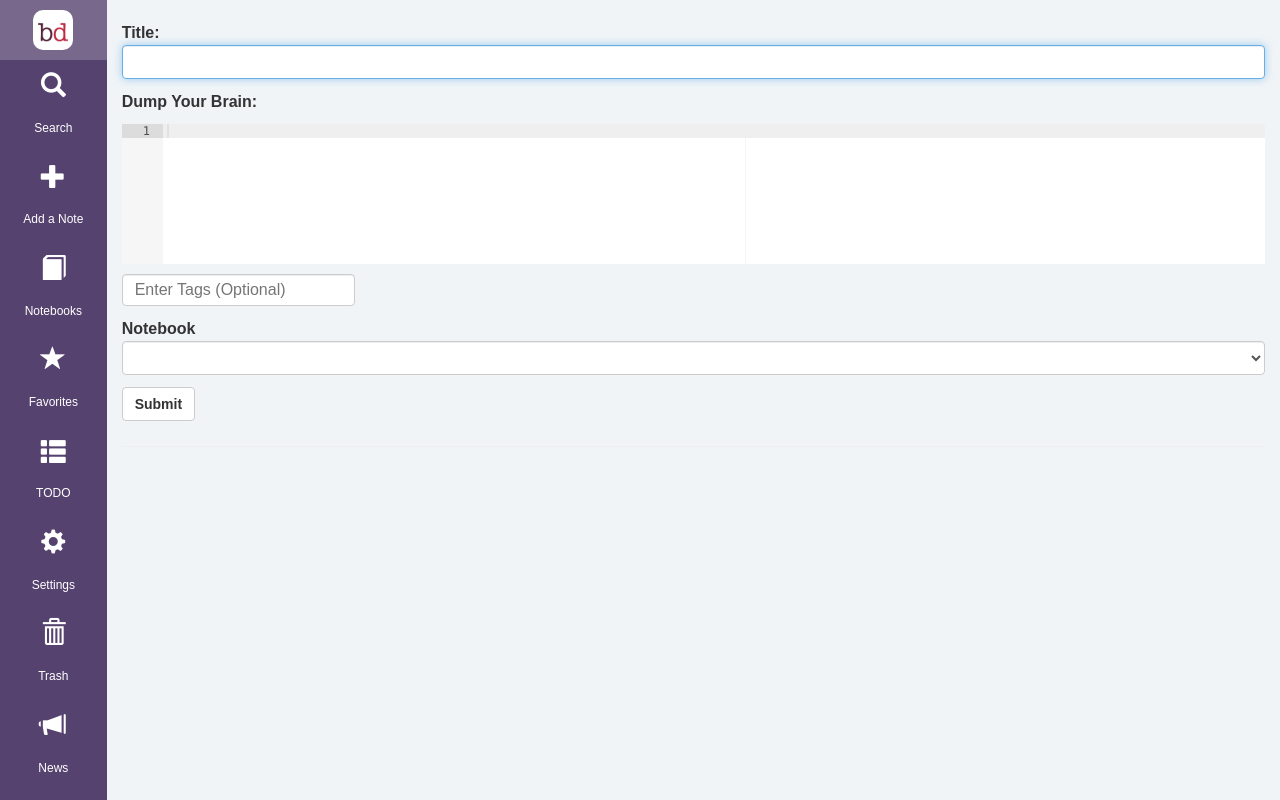
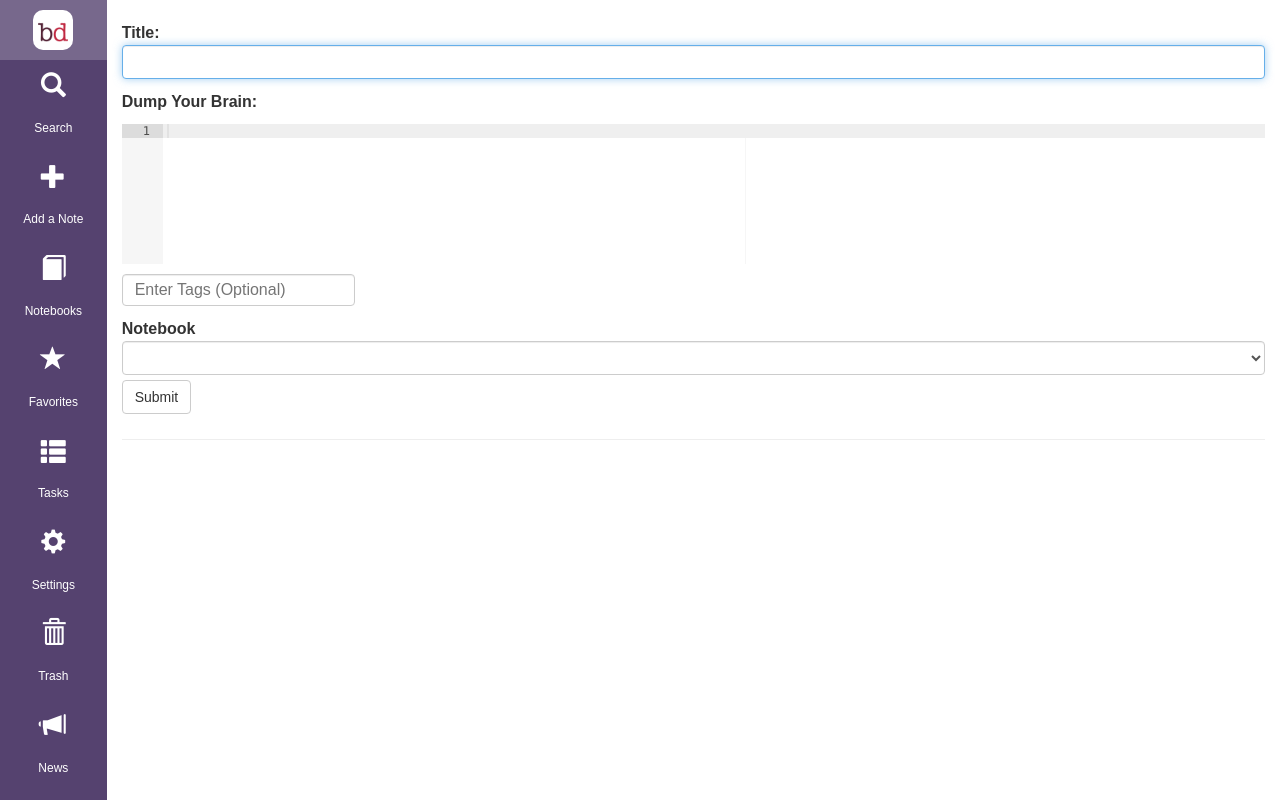
Before and after one commit to levlaz/braindump, a Flask app: page /add in a window 1280 px wide. Run offline with Flask 2, Linux system fonts and the light colour scheme; a user stored in the database is signed in; data that the repository does not hold is empty; some libraries are stand-ins or nearby versions; some web fonts are replaced.

Commit message:
Updated Task workflow
For now, we are using HTTP requests instead of JS since it is a bit
cleaner.

```diff
--- a/app/main/views.py
+++ b/app/main/views.py
@@ -8,7 +8,7 @@ from .. import db
 from .forms import NoteForm, ShareForm, \
     NotebookForm, SearchForm
 from ..email import send_email
-from ..models import User, Note, Tag, Notebook, Todo
+from ..models import User, Note, Tag, Notebook, Task
 
 
 @main.route('/', methods=['GET', 'POST'])
@@ -46,24 +46,24 @@ def add():
             author=current_user._get_current_object())
         db.session.add(note)
         db.session.commit()
-        # adding each todo list to the table
-        todo_list = Todo.parse_markdown(note.body)
-        todo_ids = []
-        for todo_item in todo_list:
-            todo = Todo(
-                title=todo_item[0],
-                is_checked=todo_item[1],
+        # adding each task list to the table
+        task_list = Task.parse_markdown(note.body)
+        task_ids = []
+        for task_item in task_list:
+            task = Task(
+                title=task_item[0],
+                is_checked=task_item[1],
                 note_id=note.id)
-            db.session.add(todo)
+            db.session.add(task)
             db.session.commit()
-            todo_ids.append(todo.id)
-        # adding an id tag to the li element of each todo list item
+            task_ids.append(task.id)
+        # adding an id tag to the li element of each task list item
         count = 0
         body_html_list = note.body_html.split("\n")
         for i, element in enumerate(body_html_list):
             if '<li class="task-list-item">' in element:
-                new_element = Todo.add_id_to_li_element(
-                    element, str(todo_ids[count]))
+                new_element = Task.add_id_to_li_element(
+                    element, str(task_ids[count]))
                 count = count + 1
                 body_html_list[i] = new_element
         note.body_html = "\n".join(body_html_list)
@@ -136,44 +136,42 @@ def edit(id):
         note.notebook_id = form.notebook.data
         note.updated_date = datetime.now()
         db.session.add(note)
-        print form.tags.data
         tags = []
         if not len(form.tags.data) == 0:
             for tag in form.tags.data.split(','):
                 tags.append(tag.replace(" ", ""))
                 print form.tags.data
                 print tags
-        print tags
         note.str_tags = (tags)
         db.session.commit()
 
-        # todo list
-        old_todo_list_objects = note._get_todo_items()
-        old_todo_list = [item.title for item in old_todo_list_objects]
-        new_todo_list_checked = Todo.parse_markdown(note.body)
-        new_todo_list = [item[0] for item in new_todo_list_checked]
+        # task list
+        old_task_list_objects = note._get_task_items()
+        old_task_list = [item.title for item in old_task_list_objects]
+        new_task_list_checked = Task.parse_markdown(note.body)
+        new_task_list = [item[0] for item in new_task_list_checked]
 
         # delete from table if removed
-        for item in old_todo_list_objects:
-            if item.title not in new_todo_list:
+        for item in old_task_list_objects:
+            if item.title not in new_task_list:
                 db.session.delete(item)
                 db.session.commit()
 
-        for item_checked in new_todo_list_checked:
+        for item_checked in new_task_list_checked:
             item = item_checked[0]
             checked = item_checked[1]
-            if item not in old_todo_list:
+            if item not in old_task_list:
                 # need to add
-                todo = Todo(
+                task = Task(
                     title=item,
                     is_checked=checked,
                     note_id=note.id)
-                db.session.add(todo)
+                db.session.add(task)
                 db.session.commit()
             else:
                 # may require an update in the table
-                index = old_todo_list.index(item)
-                old_item = old_todo_list_objects[index]
+                index = old_task_list.index(item)
+                old_item = old_task_list_objects[index]
                 if checked != old_item.is_checked:
                     old_item.is_checked = not old_item.is_checked
                     old_item.updated_date = datetime.now()
@@ -185,14 +183,14 @@ def edit(id):
 
 
         # adding the id tags to the html elements
-        todo_objs = Todo.query.filter_by(note_id = note.id).all()
-        todo_ids = [item.id for item in todo_objs]
+        task_objs = Task.query.filter_by(note_id = note.id).all()
+        task_ids = [item.id for item in task_objs]
 
         body_html_list = note.body_html.split("\n")
         for i, element in enumerate(body_html_list):
             if '<li class="task-list-item">' in element:
-                todo_id = Todo.get_todo_item_id(element, todo_objs)
-                new_element = Todo.add_id_to_li_element(element, str(todo_id))
+                task_id = Task.get_task_item_id(element, task_objs)
+                new_element = Task.add_id_to_li_element(element, str(task_id))
                 # count = count + 1
                 body_html_list[i] = new_element
         note.body_html = "\n".join(body_html_list)
@@ -365,55 +363,48 @@ def favorite(id):
         return redirect(url_for('.index'))
 
 
-# AJAX API ENDPOINT
-@main.route('/checkuncheck/', methods=['POST'])
+@main.route('/tasks')
 @login_required
-def checkuncheck():
-    # post variables
-    note_id = request.form["note_id"]
-    new_body_html = request.form["body_html"]
-    todo_item = request.form["todo_item"]
-    todo_item_id = request.form["todo_item_id"]
-    property_ = request.form["property"]
-
-    note = Note.query.get_or_404(note_id)
-    if current_user != note.author:
-        abort(403)
-    results = {"success": 0}
-
-    # updates
-    new_body = Todo.toggle_checked_property_markdown(note.body, todo_item)
-    note.body = new_body
-    note.body_html = new_body_html
-    db.session.add(note)
-    todo = Todo.query.get_or_404(todo_item_id)
-    todo.updated_date = datetime.now()
-    if property_ == "check":
-        todo.is_checked = True
-    else:
-        todo.is_checked = False
-        if todo.checked_date:
-            todo.checked_date = None
-    if todo.is_checked is True:
-        todo.checked_date = datetime.now()
-    db.session.add(todo)
-    db.session.commit()
-    results["success"] = 1
-    return jsonify(**results)
-
-
-@main.route('/todolist', methods=['GET'])
-@login_required
-def todolist():
+def tasks():
     notes = Note.query.filter_by(
         author_id=current_user.id,
         is_deleted=False).order_by(
         Note.updated_date.asc()).all()
-    if len(notes) == 0:
-        notes = None
-        flash("Your TODO list is empty!")
-    return render_template('app/todolist.html', notes=notes)
+    if request.args.get('status') == 'closed':
+        tasks = (note.get_tasks('closed') for note in notes)
+    if request.args.get('status') == 'open':
+        tasks = (note.get_tasks('open') for note in notes)
+    if request.args.get('status') == 'all':
+        tasks = (note.get_tasks('all') for note in notes)
+    return render_template('app/tasks.html', notes=notes, tasks=tasks)
 
+
+@main.route('/tasks/close/<int:task_id>')
+def close_task(task_id):
+    task = Task.query.filter_by(id=task_id).first()
+    if task.get_note().author != current_user:
+        abort(403)
+    else:
+        task.is_checked = True
+        task.checked_date = datetime.utcnow()
+        task.updated_date = datetime.utcnow()
+        db.session.add(task)
+        db.session.commit()
+        return redirect(url_for('main.tasks', status='open'))
+
+
+@main.route('/tasks/reopen/<int:task_id>')
+def reopen_task(task_id):
+    task = Task.query.filter_by(id=task_id).first()
+    if task.get_note().author != current_user:
+        abort(403)
+    else:
+        task.is_checked = False
+        task.checked_date = None
+        task.updated_date = datetime.utcnow()
+        db.session.add(task)
+        db.session.commit()
+        return redirect(url_for('main.tasks', status='closed'))
 
 
 @main.route('/shutdown')
--- a/app/static/css/app.css
+++ b/app/static/css/app.css
@@ -165,6 +165,7 @@ html, body, .container, .row, .col-sm-1, .col-sm-4, .col-sm-7, .col-sm-11 {
     padding-top: 15px;
     overflow-y: auto;
     word-wrap: break-word;
+    background-color: #fff;
 }
 
 .col-sm-11 ul{
@@ -190,3 +191,13 @@ html, body, .container, .row, .col-sm-1, .col-sm-4, .col-sm-7, .col-sm-11 {
 .bad {
   color: red;
 }
+
+/* Tasks View */
+.task-heading {
+    margin-bottom: 10px;
+}
+
+.task-heading > .btn {
+    width: 100px;
+    margin-right: 10px;
+}
--- a/app/static/css/style.css
+++ b/app/static/css/style.css
@@ -71,15 +71,6 @@ div.navbar {
 
 .nav {
     font-weight: bold;
-}
-
-.btn {
-    margin-top: 7px;
-    font-weight: bold;
-}
-
-.btn-success {
-    background-color: rgb(147,158,89);
 }
 
 .app-logo {
--- a/app/templates/app/app_base.html
+++ b/app/templates/app/app_base.html
@@ -34,8 +34,10 @@
             <li class="sidebar-item" title="Favorites">
                 <a href="/favorites"><span class="nav-item glyphicon glyphicon-star" aria-hidden="true"></span><br><span class="nav-description">Favorites</span></a>
             </li>
-            <li class="sidebar-item" title="TODO">
-                <a href="/todolist"><span class="nav-item glyphicon glyphicon-th-list" aria-hidden="true"></span><br><span class="nav-description">TODO</span></a>
+            <li class="sidebar-item" title="Tasks">
+                <a href="{{ url_for('main.tasks', status='open') }}"><span class="nav-item glyphicon
+                        glyphicon-th-list" aria-hidden="true"></span><br><span
+                        class="nav-description">Tasks</span></a>
             </li>
             <li class="sidebar-item" title="Settings">
                 <a href="/settings"><span class="nav-item glyphicon glyphicon-cog" aria-hidden="true"></span><br><span class="nav-description">Settings</span></a>
```
Also changed, not shown: app/models.py (+21 -11 lines), app/templates/app/tasks.html (added, +69 -0 lines), app/templates/app/todolist.html (deleted, +0 -137 lines), 1 other file.
